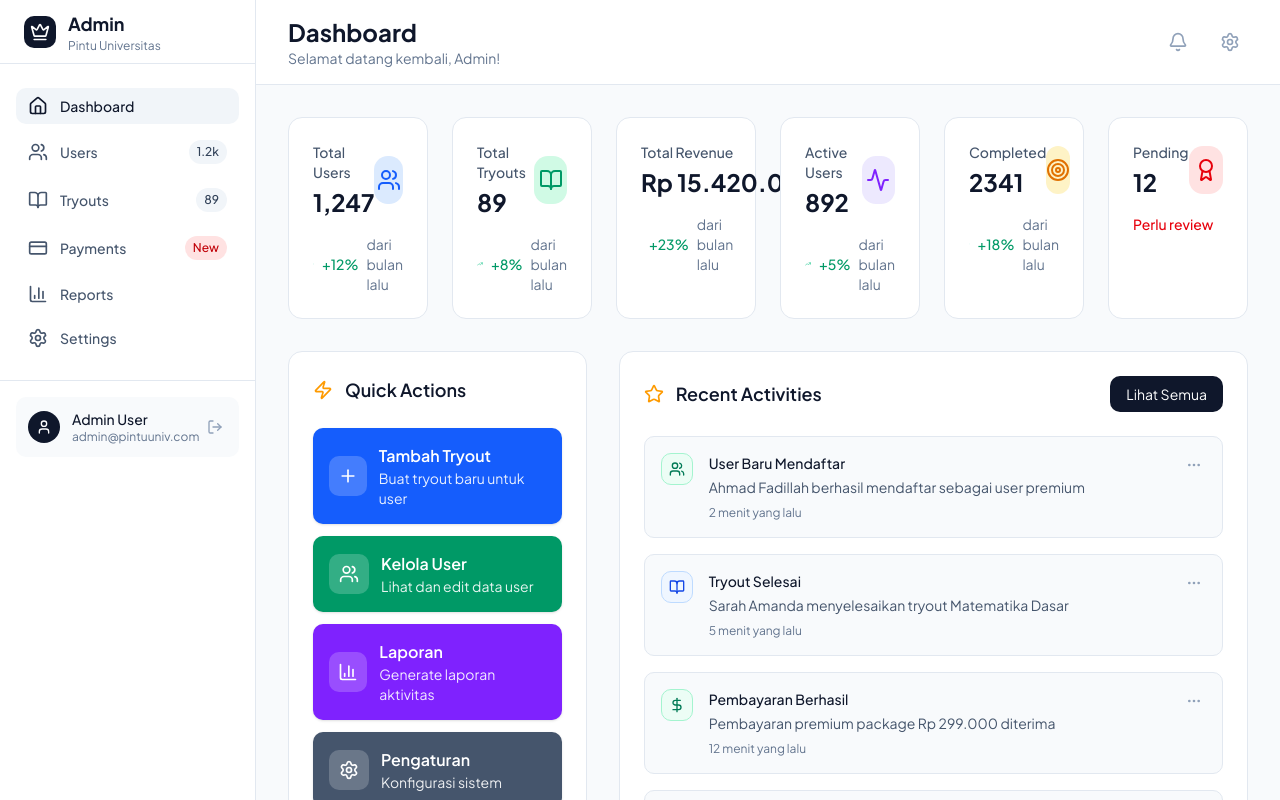
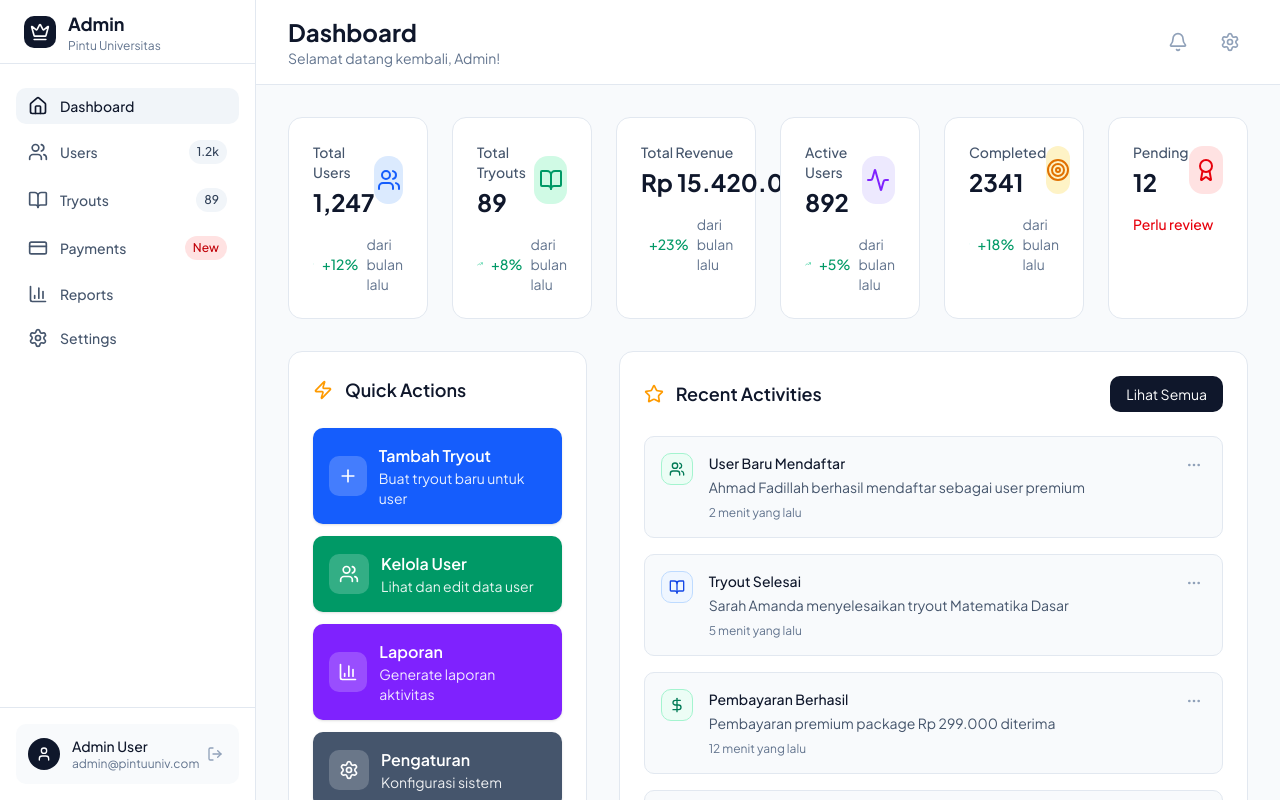
Before and after one commit to akbarryyan/pintuuniv, a Next.js app: page /sys/dashboard in a window 1280 px wide. Shown: the top 800 px of the page. Built offline with nearby package versions, Linux system fonts and the light colour scheme.

Commit message:
feat: refactor AdminDashboard untuk menggunakan komponen Sidebar baru, menghapus definisi item sidebar yang lama dan meningkatkan struktur kode untuk kemudahan pemeliharaan

```diff
--- a/src/app/sys/dashboard/page.tsx
+++ b/src/app/sys/dashboard/page.tsx
@@ -33,6 +33,7 @@ import {
   Menu,
   X
 } from "lucide-react";
+import { Sidebar } from "@/components/sys";
 
 interface AdminStats {
   totalUsers: number;
@@ -60,14 +61,6 @@ interface QuickAction {
   color: string;
   bgColor: string;
   hoverColor: string;
-}
-
-interface SidebarItem {
-  title: string;
-  href: string;
-  icon: React.ReactNode;
-  badge?: string;
-  children?: SidebarItem[];
 }
 
 export default function AdminDashboard() {
@@ -157,42 +150,6 @@ export default function AdminDashboard() {
     }
   ];
 
-  const sidebarItems: SidebarItem[] = [
-    {
-      title: 'Dashboard',
-      href: '/sys/dashboard',
-      icon: <Home className="w-5 h-5" />
-    },
-    {
-      title: 'Users',
-      href: '/sys/users',
-      icon: <Users className="w-5 h-5" />,
-      badge: '1.2k'
-    },
-    {
-      title: 'Tryouts',
-      href: '/sys/tryouts',
-      icon: <BookOpen className="w-5 h-5" />,
-      badge: '89'
-    },
-    {
-      title: 'Payments',
-      href: '/sys/payments',
-      icon: <CreditCard className="w-5 h-5" />,
-      badge: 'New'
-    },
-    {
-      title: 'Reports',
-      href: '/sys/reports',
-      icon: <BarChart3 className="w-5 h-5" />
-    },
-    {
-      title: 'Settings',
-      href: '/sys/settings',
-      icon: <Settings className="w-5 h-5" />
-    }
-  ];
-
   const formatCurrency = (amount: number) => {
     return new Intl.NumberFormat('id-ID', {
       style: 'currency',
@@ -231,75 +188,13 @@ export default function AdminDashboard() {
         />
       )}
 
-      {/* Sidebar */}
-      <div className={`fixed inset-y-0 left-0 z-50 w-64 bg-white border-r border-slate-200 transform transition-transform duration-300 ease-in-out lg:sticky lg:top-0 lg:translate-x-0 lg:inset-0 lg:h-screen ${
-        sidebarOpen ? 'translate-x-0' : '-translate-x-full'
-      }`}>
-        {/* Sidebar Header */}
-        <div className="flex items-center justify-between h-16 px-6 border-b border-slate-200">
-          <div className="flex items-center space-x-3">
-            <div className="w-8 h-8 bg-slate-900 rounded-lg flex items-center justify-center">
-              <Crown className="w-5 h-5 text-white" />
-            </div>
-            <div>
-              <h1 className="text-lg font-bold text-slate-900">Admin</h1>
-              <p className="text-xs text-slate-500">Pintu Universitas</p>
-            </div>
-          </div>
-          <button
-            onClick={() => setSidebarOpen(false)}
-            className="lg:hidden p-2 text-slate-400 hover:text-slate-600 hover:bg-slate-100 rounded-lg"
-          >
-            <X className="w-5 h-5" />
-          </button>
-        </div>
-
-        {/* Sidebar Navigation */}
-        <nav className="flex-1 px-4 py-6 space-y-2 overflow-y-auto">
-          {sidebarItems.map((item) => (
-            <a
-              key={item.href}
-              href={item.href}
-              onClick={() => setActiveItem(item.href.split('/').pop() || 'dashboard')}
-              className={`flex items-center justify-between px-3 py-2 text-sm font-medium rounded-lg transition-colors ${
-                activeItem === (item.href.split('/').pop() || 'dashboard')
-                  ? 'bg-slate-100 text-slate-900'
-                  : 'text-slate-600 hover:text-slate-900 hover:bg-slate-50'
-              }`}
-            >
-              <div className="flex items-center space-x-3">
-                {item.icon}
-                <span>{item.title}</span>
-              </div>
-              {item.badge && (
-                <span className={`px-2 py-1 text-xs font-medium rounded-full ${
-                  item.badge === 'New'
-                    ? 'bg-red-100 text-red-700'
-                    : 'bg-slate-100 text-slate-700'
-                }`}>
-                  {item.badge}
-                </span>
-              )}
-            </a>
-          ))}
-        </nav>
-
-        {/* Sidebar Footer */}
-        <div className="p-4 border-t border-slate-200">
-          <div className="flex items-center space-x-3 p-3 bg-slate-50 rounded-lg">
-            <div className="w-8 h-8 bg-slate-900 rounded-full flex items-center justify-center">
-              <User className="w-4 h-4 text-white" />
-            </div>
-            <div className="flex-1 min-w-0">
-              <p className="text-sm font-medium text-slate-900">Admin User</p>
-              <p className="text-xs text-slate-500">admin@pintuuniv.com</p>
-            </div>
-            <button className="p-1 text-slate-400 hover:text-slate-600 hover:bg-slate-200 rounded">
-              <LogOut className="w-4 h-4" />
-            </button>
-          </div>
-        </div>
-      </div>
+      {/* Sidebar Component */}
+      <Sidebar
+        sidebarOpen={sidebarOpen}
+        setSidebarOpen={setSidebarOpen}
+        activeItem={activeItem}
+        setActiveItem={setActiveItem}
+      />
 
       {/* Main Content */}
       <div className="flex-1 flex flex-col min-w-0">
--- /dev/null
+++ b/src/components/sys/Sidebar.tsx
@@ -0,0 +1,159 @@
+"use client";
+
+import { useState } from "react";
+import {
+  Users,
+  BookOpen,
+  TrendingUp,
+  DollarSign,
+  Activity,
+  Calendar,
+  BarChart3,
+  PieChart,
+  Target,
+  Award,
+  Settings,
+  LogOut,
+  Eye,
+  Download,
+  Filter,
+  Search,
+  Plus,
+  MoreHorizontal,
+  Sparkles,
+  Zap,
+  Star,
+  Crown,
+  Home,
+  FileText,
+  CreditCard,
+  Bell,
+  User,
+  ChevronDown,
+  Menu,
+  X
+} from "lucide-react";
+
+interface SidebarItem {
+  title: string;
+  href: string;
+  icon: React.ReactNode;
+  badge?: string;
+  children?: SidebarItem[];
+}
+
+interface SidebarProps {
+  sidebarOpen: boolean;
+  setSidebarOpen: (open: boolean) => void;
+  activeItem: string;
+  setActiveItem: (item: string) => void;
+}
+
+export default function Sidebar({ sidebarOpen, setSidebarOpen, activeItem, setActiveItem }: SidebarProps) {
+  const sidebarItems: SidebarItem[] = [
+    {
+      title: 'Dashboard',
+      href: '/sys/dashboard',
+      icon: <Home className="w-5 h-5" />
+    },
+    {
+      title: 'Users',
+      href: '/sys/users',
+      icon: <Users className="w-5 h-5" />,
+      badge: '1.2k'
+    },
+    {
+      title: 'Tryouts',
+      href: '/sys/tryouts',
+      icon: <BookOpen className="w-5 h-5" />,
+      badge: '89'
+    },
+    {
+      title: 'Payments',
+      href: '/sys/payments',
+      icon: <CreditCard className="w-5 h-5" />,
+      badge: 'New'
+    },
+    {
+      title: 'Reports',
+      href: '/sys/reports',
+      icon: <BarChart3 className="w-5 h-5" />
+    },
+    {
+      title: 'Settings',
+      href: '/sys/settings',
+      icon: <Settings className="w-5 h-5" />
+    }
+  ];
+
+  return (
+    <div className={`fixed inset-y-0 left-0 z-50 w-64 bg-white border-r border-slate-200 transform transition-transform duration-300 ease-in-out lg:sticky lg:top-0 lg:translate-x-0 lg:inset-0 lg:h-screen flex flex-col ${
+      sidebarOpen ? 'translate-x-0' : '-translate-x-full'
+    }`}>
+      {/* Sidebar Header */}
+      <div className="flex items-center justify-between h-16 px-6 border-b border-slate-200 flex-shrink-0">
+        <div className="flex items-center space-x-3">
+          <div className="w-8 h-8 bg-slate-900 rounded-lg flex items-center justify-center">
+            <Crown className="w-5 h-5 text-white" />
+          </div>
+          <div>
+            <h1 className="text-lg font-bold text-slate-900">Admin</h1>
+            <p className="text-xs text-slate-500">Pintu Universitas</p>
+          </div>
+        </div>
+        <button
+          onClick={() => setSidebarOpen(false)}
+          className="lg:hidden p-2 text-slate-400 hover:text-slate-600 hover:bg-slate-100 rounded-lg"
+        >
+          <X className="w-5 h-5" />
+        </button>
+      </div>
+
+      {/* Sidebar Navigation */}
+      <nav className="flex-1 px-4 py-6 space-y-2 overflow-y-auto">
+        {sidebarItems.map((item) => (
+          <a
+            key={item.href}
+            href={item.href}
+            onClick={() => setActiveItem(item.href.split('/').pop() || 'dashboard')}
+            className={`flex items-center justify-between px-3 py-2 text-sm font-medium rounded-lg transition-colors ${
+              activeItem === (item.href.split('/').pop() || 'dashboard')
+                ? 'bg-slate-100 text-slate-900'
+                : 'text-slate-600 hover:text-slate-900 hover:bg-slate-50'
+            }`}
+          >
+            <div className="flex items-center space-x-3">
+              {item.icon}
+              <span>{item.title}</span>
+            </div>
+            {item.badge && (
+              <span className={`px-2 py-1 text-xs font-medium rounded-full ${
+                item.badge === 'New'
+                  ? 'bg-red-100 text-red-700'
+                  : 'bg-slate-100 text-slate-700'
+              }`}>
+                {item.badge}
+              </span>
+            )}
+          </a>
+        ))}
+      </nav>
+
+      {/* Sidebar Footer - Fixed at Bottom */}
+      <div className="p-4 border-t border-slate-200 flex-shrink-0">
+        <div className="flex items-center space-x-3 p-3 bg-slate-50 rounded-lg">
+          <div className="w-8 h-8 bg-slate-900 rounded-full flex items-center justify-center">
+            <User className="w-4 h-4 text-white" />
+          </div>
+          <div className="flex-1 min-w-0">
+            <p className="text-sm font-medium text-slate-900">Admin User</p>
+            <p className="text-xs text-slate-500">admin@pintuuniv.com</p>
+          </div>
+          <button className="p-1 text-slate-400 hover:text-slate-600 hover:bg-slate-200 rounded">
+            <LogOut className="w-4 h-4" />
+          </button>
+        </div>
+      </div>
+    </div>
+  );
+}
--- /dev/null
+++ b/src/components/sys/index.ts
@@ -0,0 +1 @@
+export { default as Sidebar } from './Sidebar';
```
